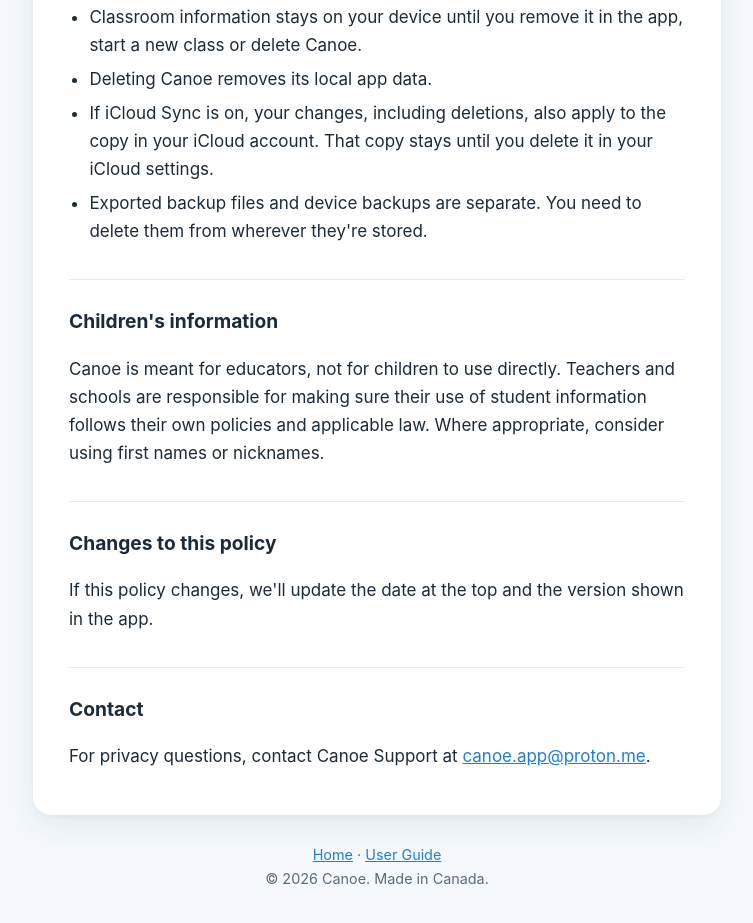
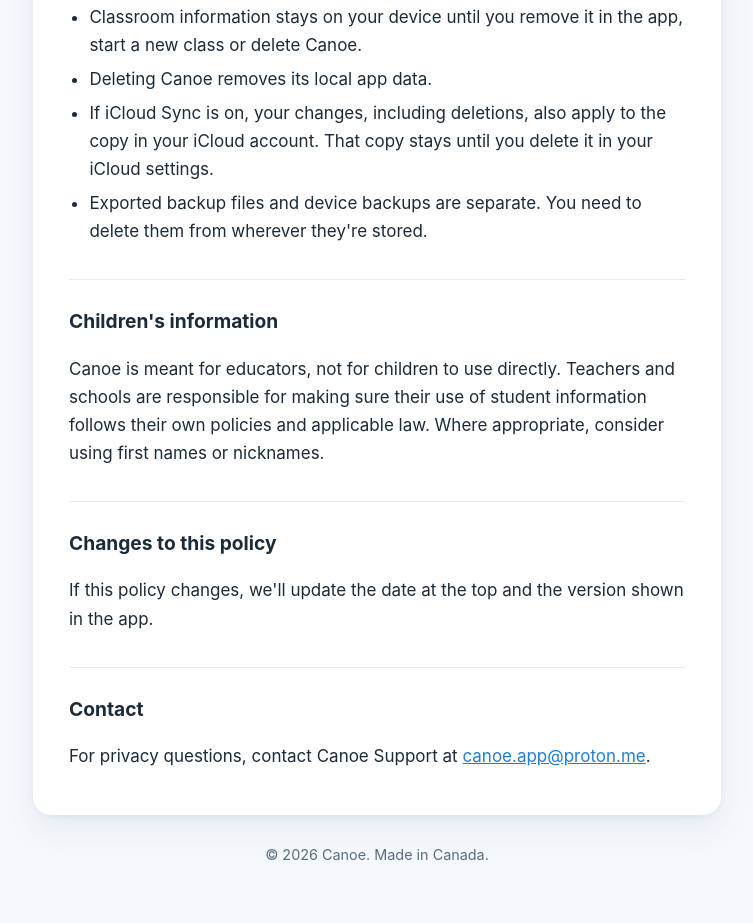
Before and after one commit to canoe-app/privacy, a plain HTML site: page index.html in a window 1280 px wide. Shown: the part 2817-3740 px from the top of the page, without its empty margins (263-1016 px from the left). Drawn offline with Linux system fonts and the light colour scheme.

Commit message:
Add files via upload

```diff
--- a/index.html
+++ b/index.html
@@ -185,7 +185,7 @@
     <p>For privacy questions, contact Canoe Support at <a href="mailto:canoe.app@proton.me">canoe.app@proton.me</a>.</p>
   </article>
 
-  <footer><a href="../">Home</a> · <a href="../guide/">User Guide</a><br>&copy; 2026 Canoe. Made in Canada.</footer>
+  <footer>&copy; 2026 Canoe. Made in Canada.</footer>
 </main>
 </body>
 </html>
```
